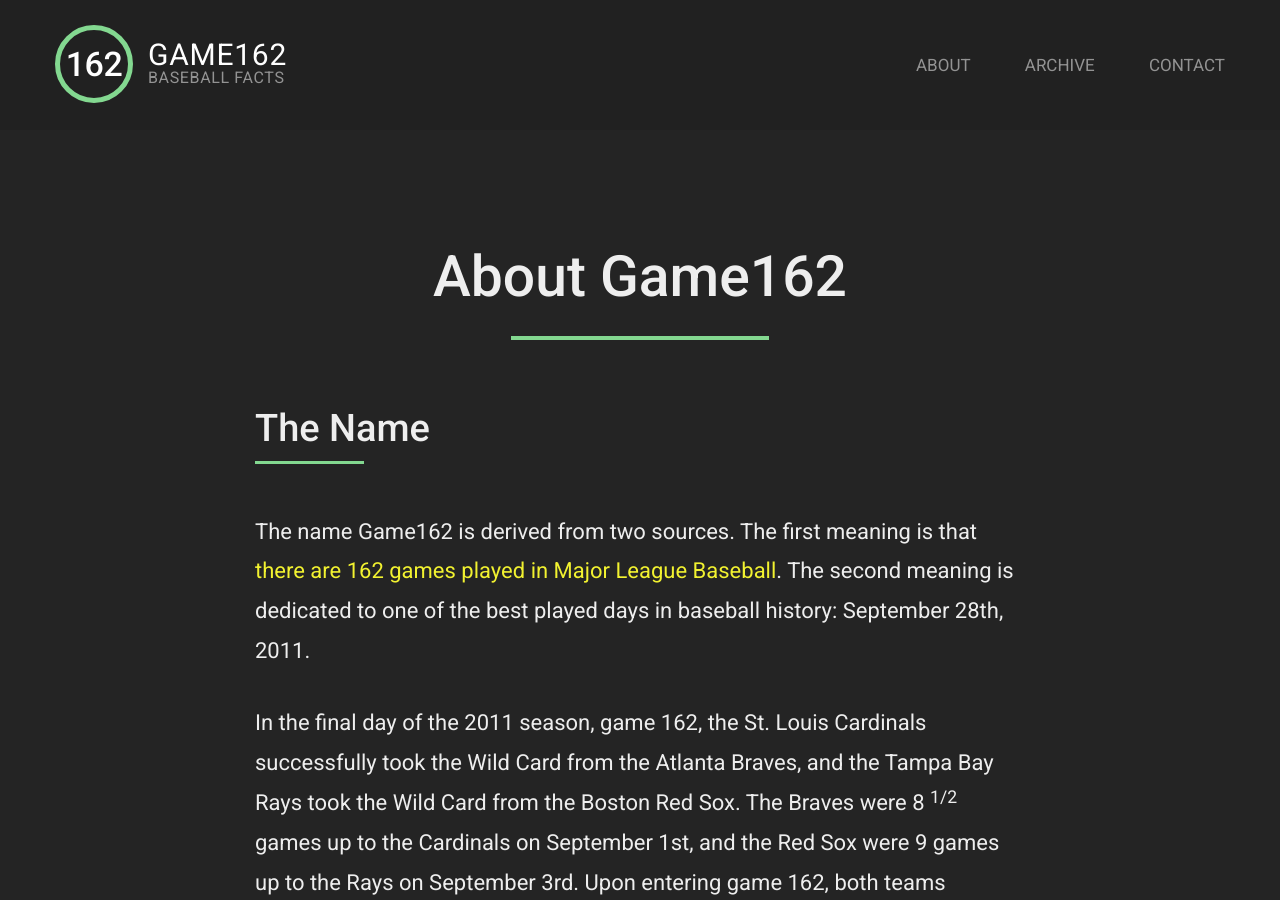
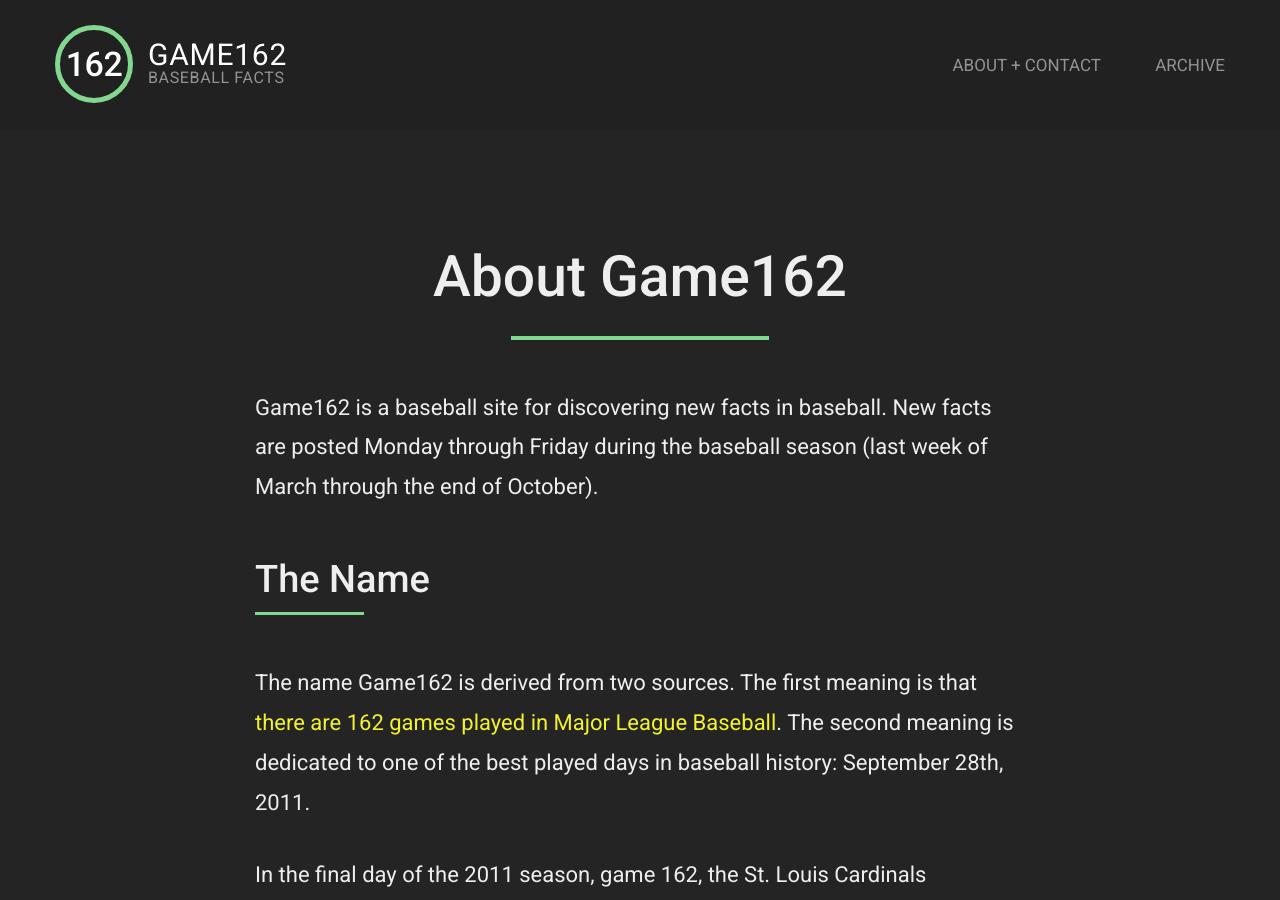
Before and after one commit to jcoyle/Game162, a Jekyll site: the page built from about.md, in a window 1280 px wide and 900 px high. Built offline with Jekyll 4.4.1, drawn with Linux system fonts in a browser that asks for light colours; nearby versions of some CDN libraries; library files that are not in the unit come from our copies.

Commit message:
About page completed, links updated in header and footer.

```diff
--- a/_includes/footer.html
+++ b/_includes/footer.html
@@ -8,14 +8,11 @@
 	    </p>
 	    <ul class="fl-r">
 	    	<li class="fl-l">
-	    		<span class="follow-text fz-15 tt-u fl-r ls-strd">Follow Game162</span>
+	    		<span class="follow-text fz-15 tt-u fl-r ls-strd">RSS</span>
 	    	</li>
 	    	<li class="fl-l">
 	    		<a href="#" class="sprite sprite__rss fl-l"></a>
 	    	</li>
-	    	<li class="fl-l">
-	    		<a href="#" class="sprite sprite__github fl-l"></a>
-	    	</li>
 	    </ul>
 	</div>
 </footer>
--- a/_includes/header.html
+++ b/_includes/header.html
@@ -10,13 +10,10 @@
         <nav class="site-nav">
             <ul class="fz-17 tt-u c-939393">
                 <li>
-                    <a href="#" class="pd-h-gr2 animated fadeInUp">About</a>
+                    <a href="/about" class="pd-h-gr2 animated fadeInUp">About + Contact</a>
                 </li>
                 <li>
                     <a href="#" class="pd-h-gr2 animated fadeInUp">Archive</a>
-                </li>
-                <li>
-                    <a href="#" class="pd-h-gr2 animated fadeInUp">Contact</a>
                 </li>
             </ul>
         </nav>
--- a/about.md
+++ b/about.md
@@ -5,7 +5,7 @@
 
 # About Game162
 
-
+Game162 is a baseball site for discovering new facts in baseball. New facts are posted Monday through Friday during the baseball season (last week of March through the end of October).
 
 ## The Name
 
```
